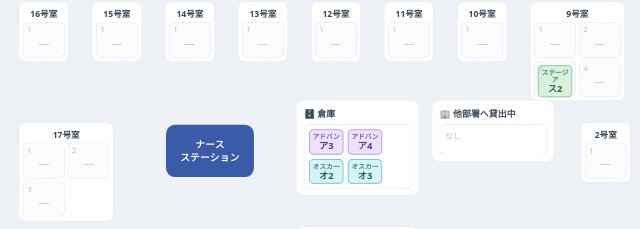
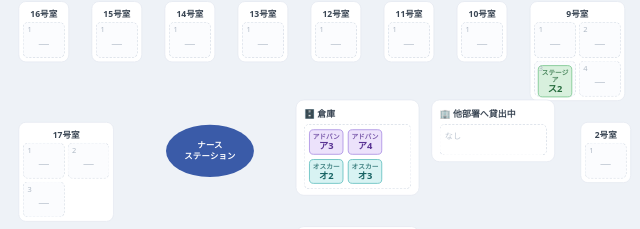
Before and after one commit to morizou-apps/mat, a plain HTML site: page index.html in a window 1280 px wide. Shown: the part 283-512 px from the top of the page, 0-640 px from the left. Drawn offline with Linux system fonts and the light colour scheme.

Commit message:
Refactor 'ns' element style and dimensions
Updated the styling and dimensions of the 'ns' element, adjusting its shape and font size based on dynamic tile dimensions.

```diff
--- a/index.html
+++ b/index.html
@@ -74,8 +74,8 @@
   .loan-warn{display:block;margin-top:2px;font-size:9px;font-weight:700;color:#c0392b;background:#fde3e1;border-radius:4px;padding:1px 3px}
   .chip.sel{box-shadow:0 0 0 3px #ffd27a;cursor:grabbing}
 
-  .ns{background:var(--indigo);color:#fff;border-radius:12px;display:flex;align-items:center;justify-content:center;
-      font-size:13px;font-weight:700;letter-spacing:.03em;width:118px;height:70px;padding:8px;text-align:center;line-height:1.3;position:absolute}
+  .ns{background:var(--indigo);color:#fff;border-radius:50%;display:flex;align-items:center;justify-content:center;
+      font-weight:700;letter-spacing:.03em;width:118px;height:70px;padding:8px;text-align:center;line-height:1.3;position:absolute;overflow:hidden}
   .ns-handle{position:absolute;right:2px;bottom:2px;width:15px;height:15px;cursor:nwse-resize;display:none}
   .ns-handle::after{content:"";position:absolute;right:2px;bottom:2px;width:9px;height:9px;
       border-right:2.5px solid rgba(255,255,255,.85);border-bottom:2.5px solid rgba(255,255,255,.85);border-radius:0 0 3px 0}
@@ -327,7 +327,9 @@ function renderMap(){
   const repair=Object.values(M).filter(m=>m.loc.k==="repair");
   const loan=Object.values(M).filter(m=>m.loc.k==="loan").sort((a,b)=>(a.loc.floor+"").localeCompare(b.loc.floor+"",'ja',{numeric:true}));
   const parts=ROOMS.map(roomTile);
-  parts.push(`<div class="ns tile" data-tile="ns" style="left:${TILES.ns.x}px;top:${TILES.ns.y}px;width:${TILES.ns.w||118}px;height:${TILES.ns.h||70}px">ナース<br>ステーション<span class="ns-handle" data-ns-resize="1"></span></div>`);
+  const nsW=TILES.ns.w||118, nsH=TILES.ns.h||70;
+  const nsFontSize=Math.max(9,Math.min(nsW,nsH)*0.16);
+  parts.push(`<div class="ns tile" data-tile="ns" style="left:${TILES.ns.x}px;top:${TILES.ns.y}px;width:${nsW}px;height:${nsH}px;font-size:${nsFontSize.toFixed(1)}px">ナース<br>ステーション<span class="ns-handle" data-ns-resize="1"></span></div>`);
   parts.push(zoneTile("store","🗄️","倉庫",store,TILES.store));
   parts.push(zoneTile("repair","🔧","修理中",repair,TILES.repair));
   parts.push(zoneTile("loan","🏢","他部署へ貸出中",loan,TILES.loan));
```
